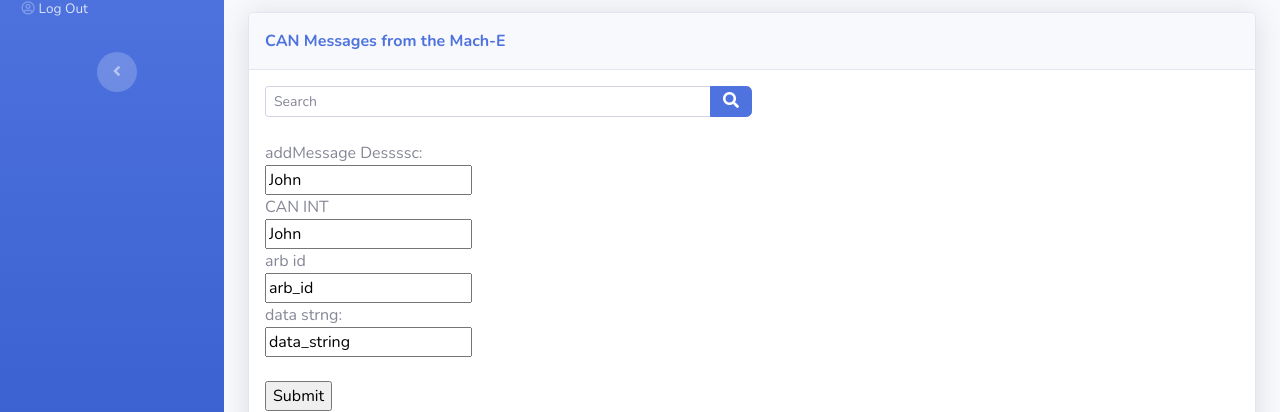
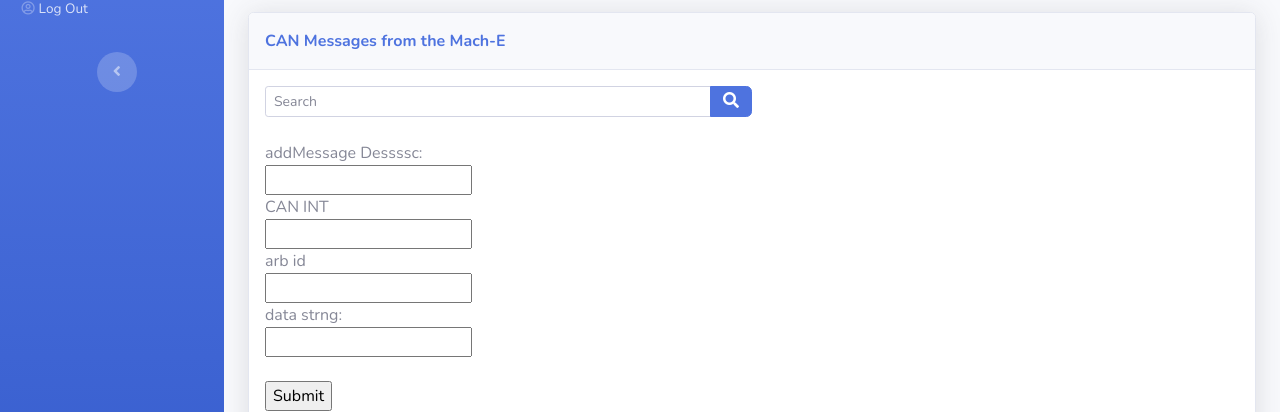
Before and after one commit to Jstith/Garbage-CAN, a Flask app: page /table in a window 1280 px wide. Shown: the part 140-552 px from the top of the page. Run offline with Flask 2, Linux system fonts and the light colour scheme; the visitor is signed in with stand-in values (Sample User, id 1); data that the repository does not hold is empty; some libraries are stand-ins or nearby versions.

Commit message:
basic maker sure fields are populated, adding

```diff
--- a/web_app/server.py
+++ b/web_app/server.py
@@ -92,7 +92,10 @@
     _arb_id = request.form['arb_id']
     _data_string = request.form['data_string']
 
-    info.insert(_primary_key,_message_desc,_can_interface,_arb_id,_data_string)
+    if(_primary_key and _message_desc and _can_interface and _arb_id and _message_desc):
+        info.insert(_primary_key,_message_desc,_can_interface,_arb_id,_data_string)
+    else:
+        return redirect(url_for('table'))
 
 
     return redirect(url_for('table'))
--- a/web_app/templates/table.html
+++ b/web_app/templates/table.html
@@ -58,13 +58,13 @@
                             </div>
                             <form action="add" method="POST">
                                 <label for="msgdsc">addMessage Dessssc:</label><br>
-                                <input type="text" id="message_desc" name="message_desc" value="John"><br>
+                                <input type="text" id="message_desc" name="message_desc" value=""><br>
                                 <label for="canint">CAN INT</label><br>
-                                <input type="text" id="can_interface" name="can_interface" value="John"><br>
+                                <input type="text" id="can_interface" name="can_interface" value=""><br>
                                 <label for="">arb id</label><br>
-                                <input type="text" id="arb_id" name="arb_id" value="arb_id"><br>
+                                <input type="text" id="arb_id" name="arb_id" value=""><br>
                                 <label for="lname">data strng:</label><br>
-                                <input type="text" id="data_string" name="data_string" value="data_string"><br><br>
+                                <input type="text" id="data_string" name="data_string" value=""><br><br>
                                 <input type="submit" value="Submit">
                               </form>
                               <form action="update" method="POST">
```
